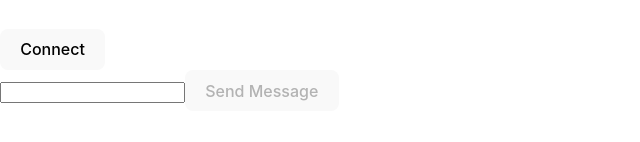
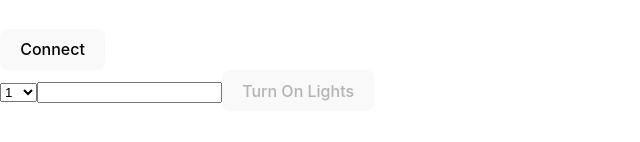
Before and after one commit to kailaho/capstoneTest, a React (Vite) app in the folder my-react-app/: page / in a window 1280 px wide. Shown: the part 330-472 px from the top of the page, without its empty margins (0-640 px from the left). Built offline with nearby package versions, Linux system fonts and the light colour scheme.

Commit message:
working message and num lights

```diff
--- a/my-react-app/src/App.jsx
+++ b/my-react-app/src/App.jsx
@@ -1,13 +1,11 @@
-/*const service = await bleDevice.gatt.getPrimaryService('0000ffe0-0000-1000-8000-00805f9b34fb');
-        const characteristic = await service.getCharacteristic('0000ffe1-0000-1000-8000-00805f9b34fb' */
-
 import React, { useState } from 'react';
 
 function App() {
   const [connected, setConnected] = useState(false);
-          const [bleServer, setBleServer] = useState(null); // Changed state to store GATT server
+  const [bleServer, setBleServer] = useState(null);
   const [error, setError] = useState(null);
   const [message, setMessage] = useState('');
+  const [selectedLights, setSelectedLights] = useState(1); // State for selected number of lights
 
   const connectToDevice = async () => {
     try {
@@ -15,7 +13,7 @@
         filters: [{ services: ['0000ffe0-0000-1000-8000-00805f9b34fb'] }],
       });
       const server = await device.gatt.connect();
-              setBleServer(server); // Store the GATT server instead of the device
+      setBleServer(server);
       setConnected(true);
     } catch (err) {
       setError(err.message);
@@ -26,20 +24,23 @@
     setMessage(event.target.value);
   };
 
+  const handleDropdownChange = (event) => {
+    setSelectedLights(parseInt(event.target.value)); // Update selected number of lights
+  };
+
   const sendCommand = async (command) => {
     if (bleServer && bleServer.connected) {
       try {
         const service = await bleServer.getPrimaryService('0000ffe0-0000-1000-8000-00805f9b34fb');
         const characteristic = await service.getCharacteristic('0000ffe1-0000-1000-8000-00805f9b34fb');
-                await characteristic.writeValue(new TextEncoder().encode(" " + message));
-                console.log(message);
+        const combinedMessage = JSON.stringify([" " + message, `${selectedLights}`]);
+        await characteristic.writeValue(new TextEncoder().encode(combinedMessage));
+        console.log(combinedMessage);
       } catch (err) {
         setError(err.message);
       }
     }
   };
-
-
 
   return (
     <div>
@@ -47,9 +48,14 @@
         {connected ? 'Connected' : 'Connect'}
       </button>
       <br />
+      <select value={selectedLights} onChange={handleDropdownChange}>
+        {[...Array(12)].map((_, index) => (
+          <option key={index + 1} value={index + 1}>{index + 1}</option>
+        ))}
+      </select>
       <input type="text" value={message} onChange={handleChange} />
       <button onClick={sendCommand} disabled={!connected}>
-                Send Message
+        Turn On Lights
       </button>
 
       {error && <p>Error: {error}</p>}
```
Lines whose indentation alone changed are shown as unchanged.
